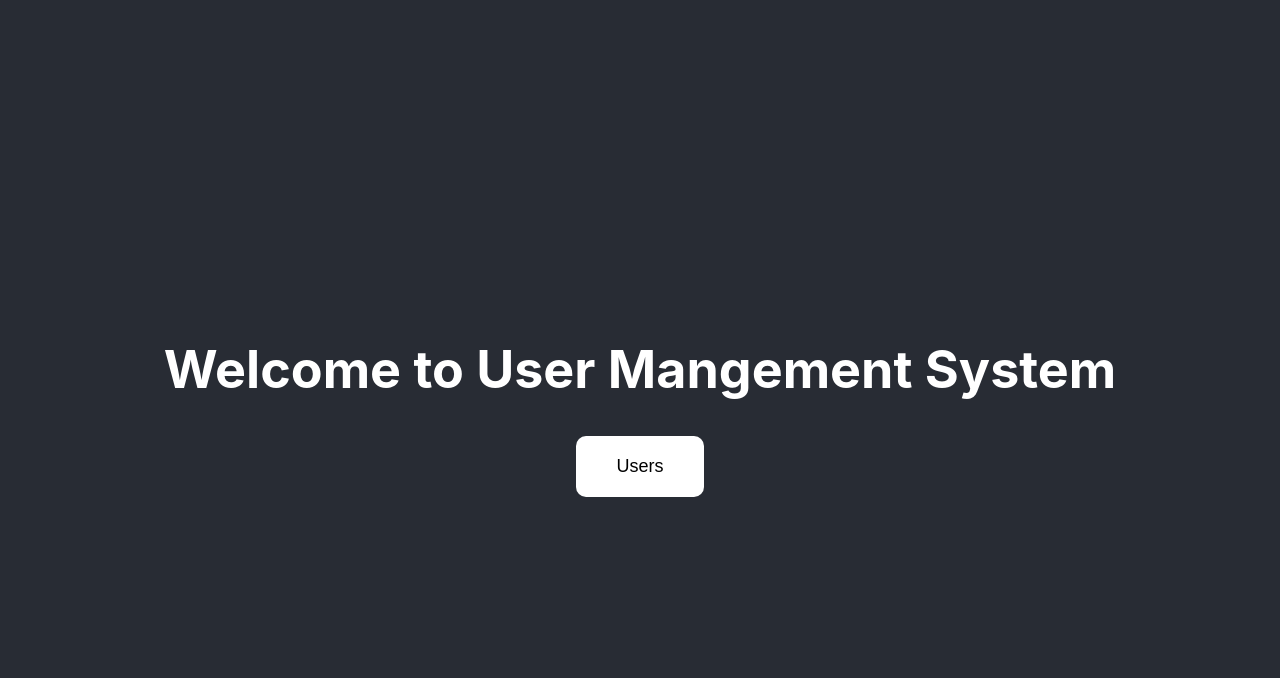
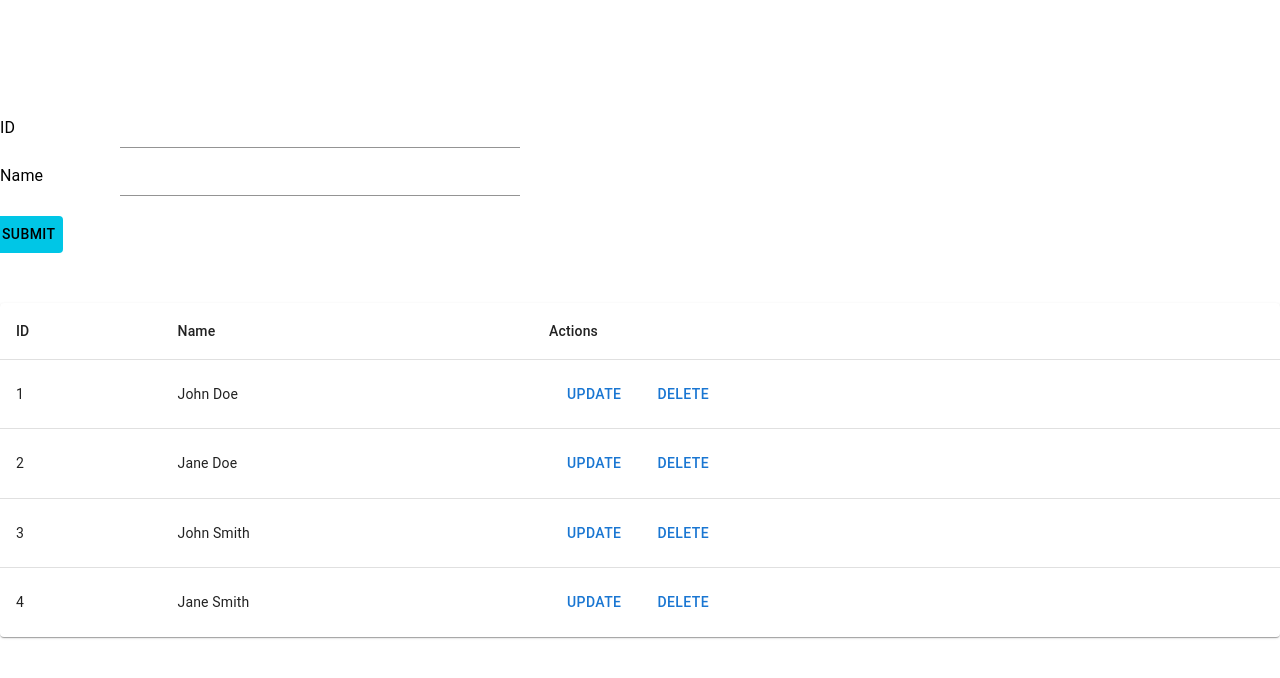
Before and after one commit to SupuniJayasinghe/CRUD-Application, a React (Create React App) app in the folder frontend/: page /users in a window 1280 px wide. Shown: the top 678 px of the page. Built offline with nearby package versions, Linux system fonts and the light colour scheme.

Commit message:
usertable is created

```diff
--- a/frontend/src/App.js
+++ b/frontend/src/App.js
@@ -1,11 +1,15 @@
 import './App.css';
+import React from 'react';
+import {useNavigate} from 'react-router-dom';
 
 function App() {
+  const navigate = useNavigate();
+
   return (
     <div className="App">
       <header className="App-header">
         <h1>Welcome to User Mangement System</h1>
-        <button className= 'users-button'>Users</button>
+        <button className= 'users-button' onClick={() => navigate('/users')}>Users</button>
       </header>
     </div>
   );
--- a/frontend/src/UserForm.js
+++ b/frontend/src/UserForm.js
@@ -1,4 +1,5 @@
-
+import React from 'react';
+import { Button, Grid, Input, Typography } from '@mui/material';
 
 const UserForm = (props) => {
     return (
--- a/frontend/src/Users.js
+++ b/frontend/src/Users.js
@@ -1,8 +1,27 @@
+import { Box } from "@mui/material";
 import UserForm from "./UserForm";
+import UsersTable from "./UsersTable";
+
+const users = [
+    {id: 1, name: 'John Doe'},
+    {id: 2, name: 'Jane Doe'},
+    {id: 3, name: 'John Smith'},
+    {id: 4, name: 'Jane Smith'},
+];
 
 const Users = () => {
     return(
-        <UserForm />
+        <Box
+            sx={{
+                width:'calc(100%-100px)',
+                margin:'auto',
+                marginTop: '100px',
+            }}
+        >
+            <UserForm />
+            <UsersTable rows={users} />
+        </Box>
+
     );
 }
 
--- /dev/null
+++ b/frontend/src/UsersTable.js
@@ -0,0 +1,46 @@
+import { Paper, TableBody, TableContainer, TableHead, TableRow } from "@mui/material";
+import { TableCell, Table } from "@mui/material";
+import { Button } from "@mui/material";
+
+const UsersTable = ({rows}) => {
+    return (
+    <TableContainer component={Paper}>
+        <Table>
+            <TableHead>
+                <TableRow>
+                    <TableCell>ID</TableCell>
+                    <TableCell>Name</TableCell>
+                    <TableCell>Actions</TableCell>
+                </TableRow>
+            </TableHead>
+            <TableBody>
+                {
+                    rows.length > 0 ? rows.map(row => (
+                        <TableRow key={row.id} sx = {{'&:last-child td, &:last-child th': {border: 0},}}>
+                            <TableCell component='th' scope='row'>{row.id}</TableCell>
+                            <TableCell component='th' scope='row'>{row.name}</TableCell>
+                            <TableCell>
+                                <Button sx={{ margin:'0px 10px'}}
+                                        onClick={() => {}}>
+                                            Update
+                                </Button>
+                                <Button sx={{ margin:'0px 10px'}}
+                                        onClick={() => {}}>
+                                            Delete
+                                </Button>
+                            </TableCell>
+
+                        </TableRow>
+                    )) : (
+                        <TableRow sx = {{'&:last-child td, &:last-child th': {border: 0},}}>
+                            <TableCell component='th' scope='row'>No Data</TableCell>
+                        </TableRow>
+                    )
+                }
+            </TableBody>
+        </Table>
+    </TableContainer>
+    );
+}
+
+export default UsersTable;
--- a/frontend/src/index.js
+++ b/frontend/src/index.js
@@ -3,12 +3,18 @@ import ReactDOM from 'react-dom/client';
 import './index.css';
 import App from './App';
 import reportWebVitals from './reportWebVitals';
+import { BrowserRouter, Routes, Route } from 'react-router-dom';
+import Users from './Users';
+
 
 const root = ReactDOM.createRoot(document.getElementById('root'));
 root.render(
-  <React.StrictMode>
-    <App />
-  </React.StrictMode>
+  <BrowserRouter>
+  <Routes>
+    <Route path='/' element={<App/>} />
+    <Route path='/users' element={<Users/>} />
+  </Routes>
+  </BrowserRouter>
 );
 
 // If you want to start measuring performance in your app, pass a function
```
